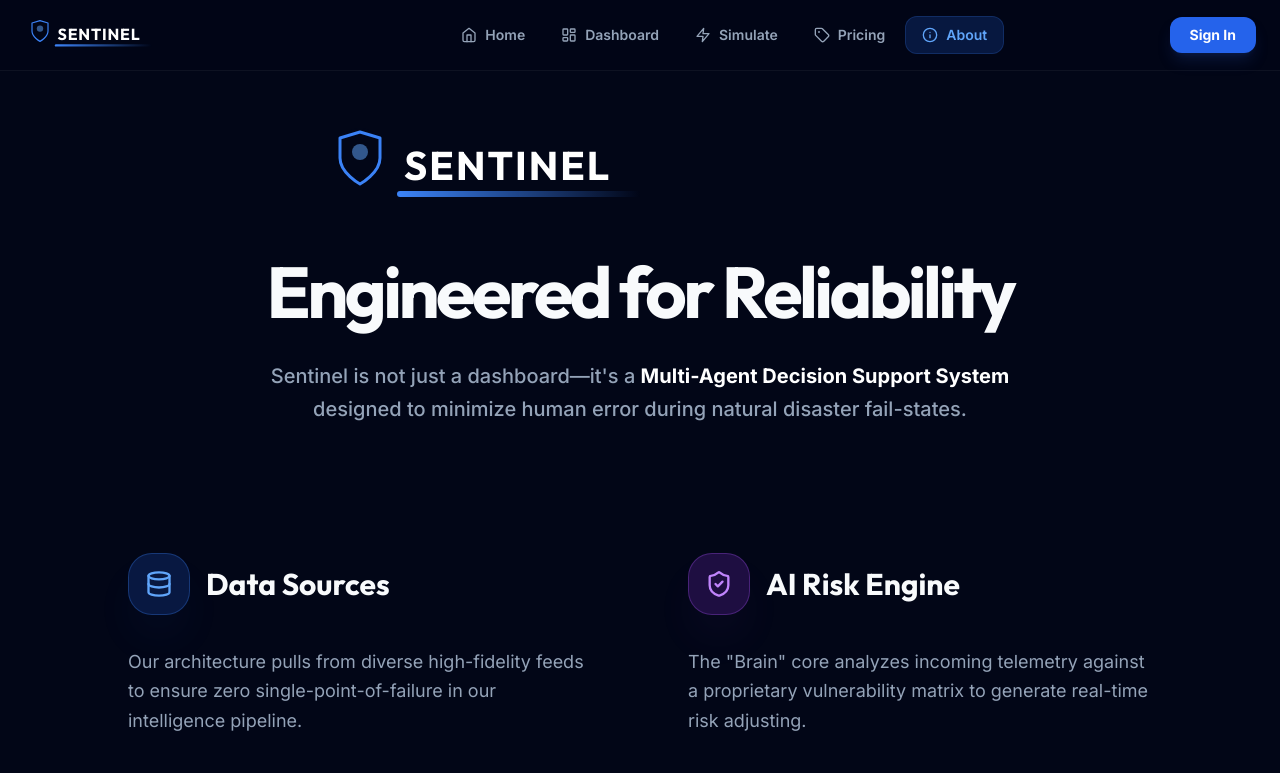
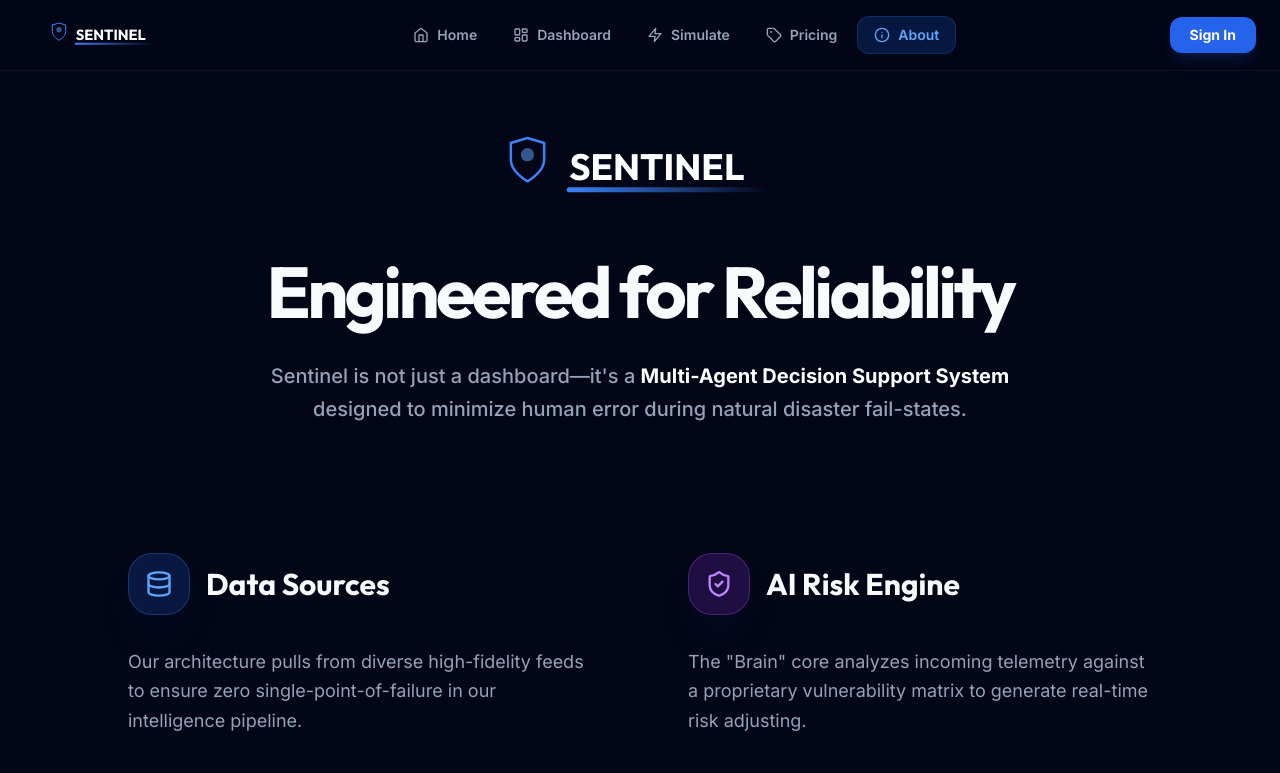
Before and after one commit to Hazique-Qur/Sentinel, a React (Vite) app in the folder frontend/: page /about in a window 1280 px wide. Shown: the top 773 px of the page. Built offline with nearby package versions, Linux system fonts and the light colour scheme; no server answers.

Commit message:
fix: perfectly centered logo identity using mathematical coordinates

```diff
--- a/frontend/src/components/Logo.jsx
+++ b/frontend/src/components/Logo.jsx
@@ -4,24 +4,24 @@ import { motion } from 'framer-motion';
 const Logo = ({ size = 32, className = "", hideText = false }) => {
     return (
         <div
-            className={`relative flex items-center justify-start overflow-visible ${className}`}
+            className={`relative flex items-center justify-center overflow-visible ${className}`}
             style={{
-                width: hideText ? size : size * 8,
+                width: hideText ? size : size * 5,
                 height: size,
                 willChange: 'transform'
             }}
         >
             <svg
-                width={hideText ? size : size * 8}
+                width={hideText ? size : size * 5}
                 height={size}
-                viewBox={hideText ? "5 0 30 40" : "0 0 320 40"}
+                viewBox={hideText ? "5 0 30 40" : "0 0 240 40"}
                 fill="none"
                 xmlns="http://www.w3.org/2000/svg"
                 className="overflow-visible"
             >
-                {/* Shield Base */}
+                {/* Shield Base - Centered at x=52.5 */}
                 <motion.path
-                    d="M10 5L20 2L30 5V15C30 22.5 20 28 20 28C20 28 10 22.5 10 15V5Z"
+                    d="M42.5 5L52.5 2L62.5 5V15C62.5 22.5 52.5 28 52.5 28C52.5 28 42.5 22.5 42.5 15V5Z"
                     stroke="currentColor"
                     strokeWidth="1.5"
                     strokeLinecap="round"
@@ -32,9 +32,9 @@ const Logo = ({ size = 32, className = "", hideText = false }) => {
                     className="text-blue-500"
                 />
 
-                {/* Internal Pulse/Eye - Simplified for Performance */}
+                {/* Internal Pulse/Eye - Centered at x=52.5 */}
                 <motion.circle
-                    cx="20"
+                    cx="52.5"
                     cy="12"
                     r="4"
                     animate={{
@@ -51,9 +51,9 @@ const Logo = ({ size = 32, className = "", hideText = false }) => {
 
                 {!hideText && (
                     <>
-                        {/* Radar Ring */}
+                        {/* Radar Ring - Centered at x=52.5 */}
                         <motion.circle
-                            cx="20"
+                            cx="52.5"
                             cy="12"
                             r="8"
                             stroke="currentColor"
@@ -71,23 +71,22 @@ const Logo = ({ size = 32, className = "", hideText = false }) => {
                             className="text-blue-500/50"
                         />
 
-                        {/* Text: SENTINEL - Expanded space and fixed tracking */}
+                        {/* Text: SENTINEL - Positioned to balance with shield */}
                         <text
-                            x="42"
-                            y="26"
+                            x="77.5"
+                            y="27"
                             className="fill-white font-black"
                             style={{
-                                fontSize: '20px',
-                                fontFamily: 'Outfit, sans-serif',
-                                letterSpacing: '0.05em'
+                                fontSize: '22px',
+                                fontFamily: 'Outfit, sans-serif'
                             }}
                         >
                             SENTINEL
                         </text>
 
-                        {/* Underline/Accent - Extended to full brand width */}
+                        {/* Underline/Accent - Calculated for symmetry */}
                         <motion.path
-                            d="M40 33H160"
+                            d="M77.5 33H197.5"
                             stroke="url(#gradient-line)"
                             strokeWidth="3"
                             strokeLinecap="round"
@@ -97,7 +96,7 @@ const Logo = ({ size = 32, className = "", hideText = false }) => {
                         />
 
                         <defs>
-                            <linearGradient id="gradient-line" x1="40" y1="33" x2="160" y2="33" gradientUnits="userSpaceOnUse">
+                            <linearGradient id="gradient-line" x1="77.5" y1="33" x2="197.5" y2="33" gradientUnits="userSpaceOnUse">
                                 <stop stopColor="#3B82F6" />
                                 <stop offset="1" stopColor="#3B82F6" stopOpacity="0" />
                             </linearGradient>
```
